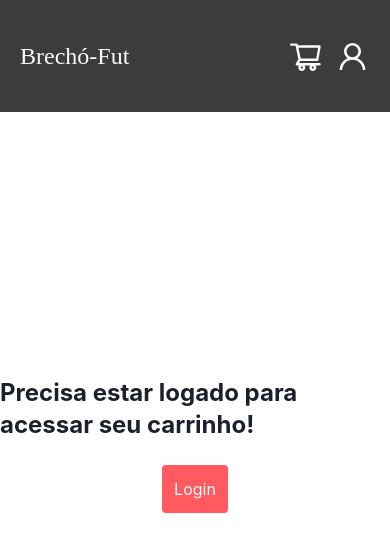
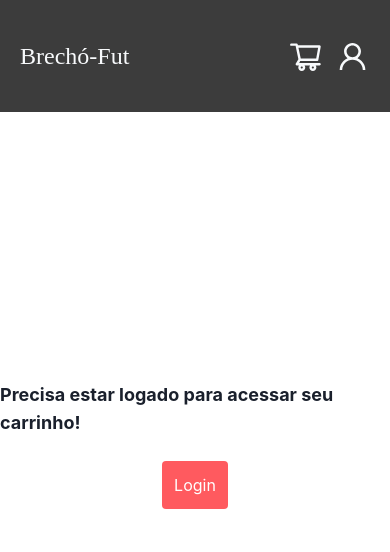
Before and after one commit to vvictorfonseca/playforacause-frontend, a Next.js app: page /cart in a window 390 px wide. Shown: the top 552 px of the page. Built offline with nearby package versions, Linux system fonts and the light colour scheme; a web font is replaced by a local one.

Commit message:
fix: change text size when mobile

```diff
--- a/src/components/NodataCart.tsx
+++ b/src/components/NodataCart.tsx
@@ -18,7 +18,7 @@ export default function NodataCart({ content }: IProps) {
   return (
     <main className=" w-[100%] pt-5 mt-5 mb-6 flex justify-center gap-10 flex-wrap ">
       <div className=" w-[100%] h-[60vh] flex flex-col justify-center items-center gap-6">
-        <h1 className=" text-2xl font-bold">{content}</h1>
+        <h1 className=" sm:text-2xl text-lg font-bold">{content}</h1>
         <button onClick={() => content.length > 45 ? router.push("/auth") : router.push("/")} className=" text-white bg-[#FF5A5F] p-3 rounded">{ButtonContent()}</button>
       </div>
     </main>
--- a/src/components/NotFound.tsx
+++ b/src/components/NotFound.tsx
@@ -6,7 +6,7 @@ export default function NotFoundComponent() {
   return (
     <main className=" w-[100%] pt-5 mt-5 mb-6 flex justify-center gap-10 flex-wrap ">
       <div className=" w-[100%] h-[60vh] flex flex-col justify-center items-center gap-6">
-        <h1 className=" text-2xl font-bold">Esse produto não existe em nossa Loja!</h1>
+        <h1 className=" sm:text-2xl text-lg font-bold">Esse produto não existe em nossa Loja!</h1>
         <button onClick={() => router.push("/")} className=" text-white bg-[#FF5A5F] p-3 rounded">Voltar para produtos</button>
       </div>
     </main>
```
